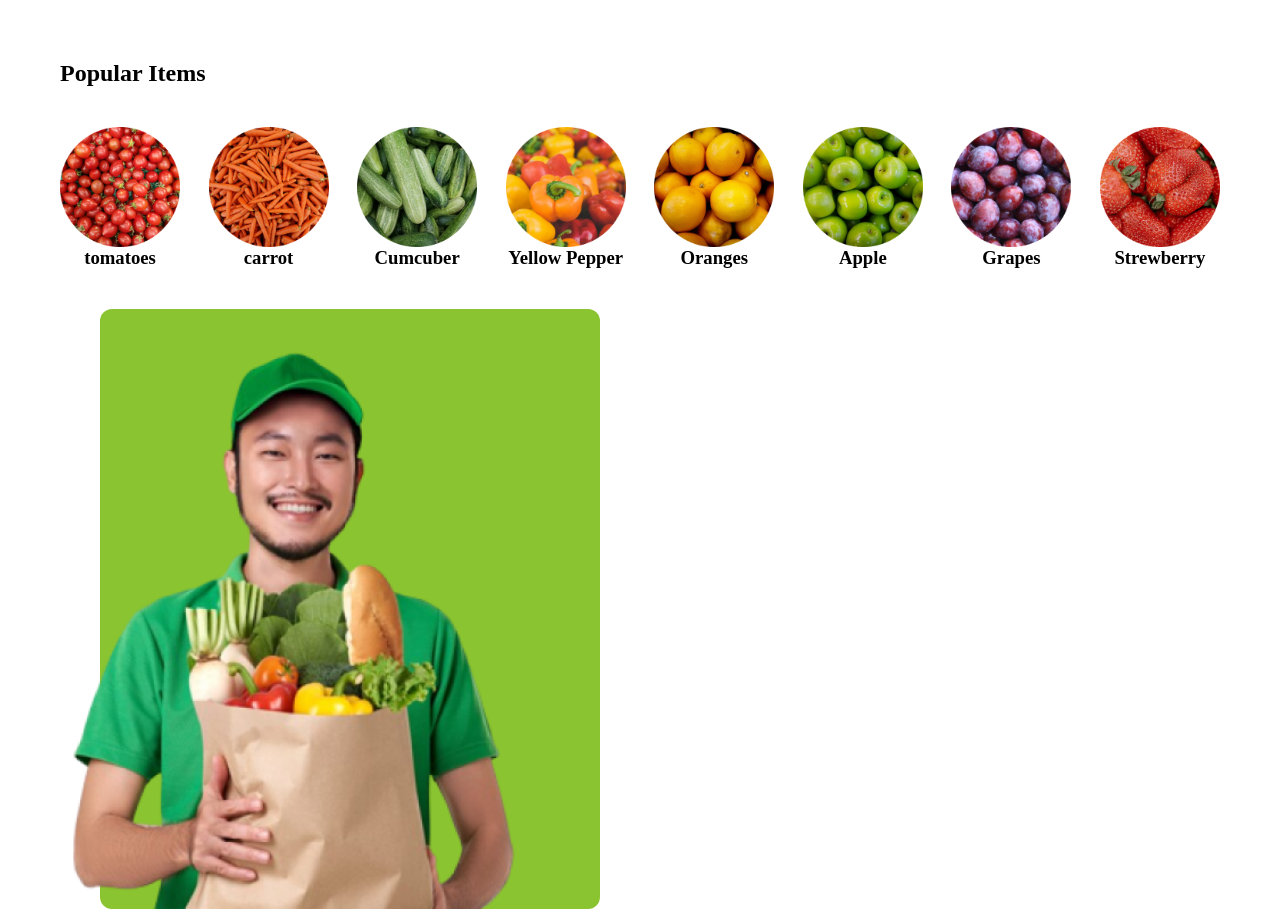
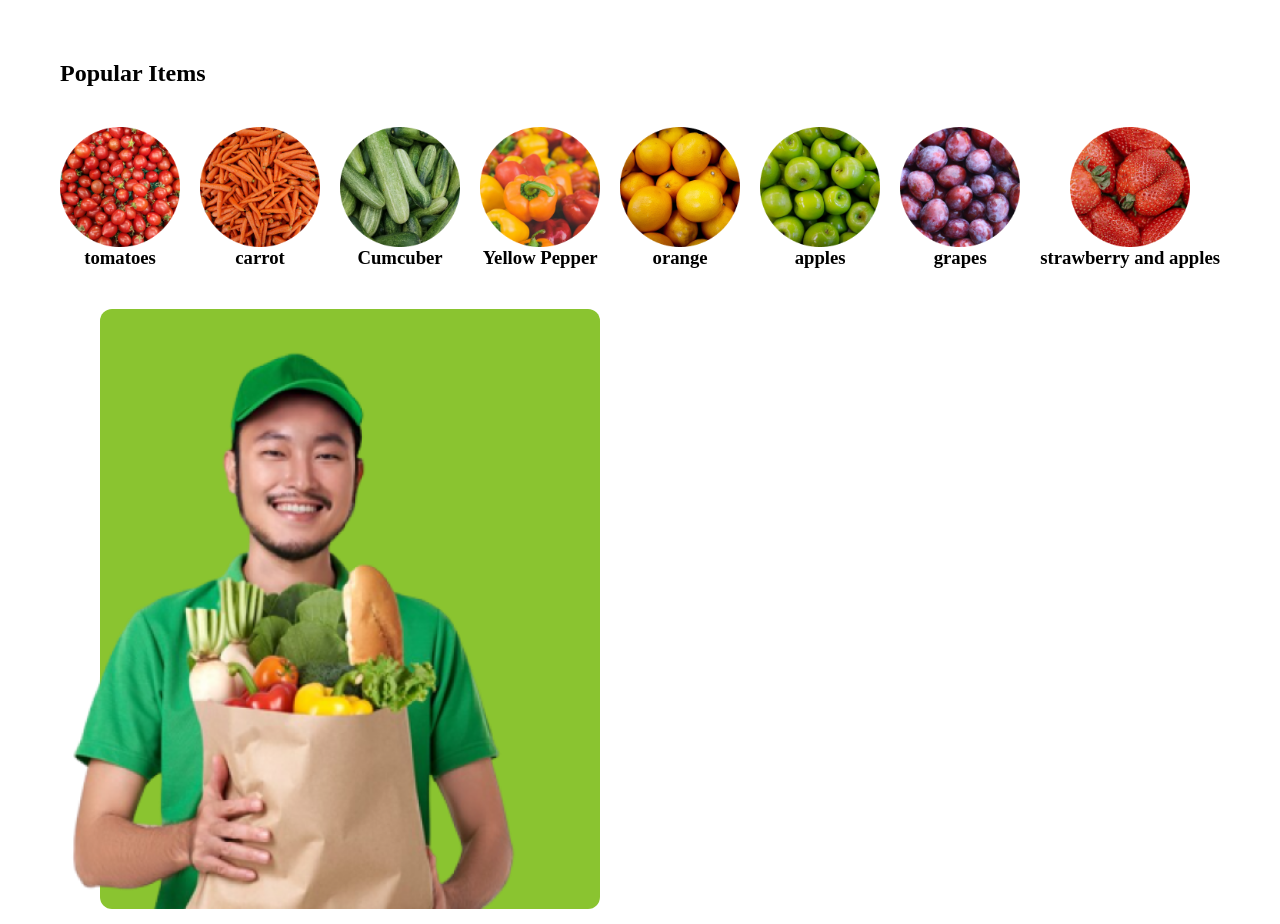
Before and after one commit to emeraldhycient/tutorial, a React (Vite) app: page / in a window 1280 px wide. Shown: the part 900-1824 px from the top of the page. Built offline with nearby package versions, Linux system fonts and the light colour scheme.

Commit message:
[update] made new added usefect

```diff
--- a/src/components/home/Section2.jsx
+++ b/src/components/home/Section2.jsx
@@ -1,4 +1,4 @@
-import React from "react";
+import React, { useEffect } from "react";
 import "./section2.css";
 import img1 from "../../assets/Ellipse 1.png";
 import img2 from "../../assets/Ellipse 2.png";
@@ -25,7 +25,22 @@ function Section2() {
 
   const [Popular, setPopular] = React.useState("");
 
-  React.useEffect(() => {
+  /*React.useEffect(() => {
+    setTimeout(() => {
+      setPopular([
+        { id: 1, name: "tomatoes", image: img1 },
+        { id: 2, name: "carrot", image: img2 },
+        { id: 3, name: "Cumcuber", image: img3 },
+        { id: 4, name: "Yellow Pepper", image: img4 },
+        { id: 5, name: "orange", image: img5 },
+        { id: 6, name: "apples", image: img6 },
+        { id: 7, name: "grapes", image: img8 },
+        { id: 8, name: "strawberry and apples", image: img9 },
+      ]);
+    }, 3000);
+  }, []);*/
+
+  useEffect(function () {
     setTimeout(() => {
       setPopular([
         { id: 1, name: "tomatoes", image: img1 },
@@ -45,38 +60,18 @@ function Section2() {
       <section>
         <h2 id="head">Popular Items</h2>
         <div className="imageholder">
-          <div className="hold">
-            <img src={img1} alt="" className="img" />
-            <h1>tomatoes</h1>
-          </div>
-          <div className="hold">
-            <img src={img2} alt="" className="img" />
-            <h1>carrot</h1>
-          </div>
-          <div className="hold">
-            <img src={img3} alt="" className="img" />
-            <h1>Cumcuber </h1>
-          </div>
-          <div className="hold">
-            <img src={img4} alt="" className="img" />
-            <h1>Yellow Pepper</h1>
-          </div>
-          <div className="hold">
-            <img src={img5} alt="" className="img" />
-            <h1>Oranges</h1>
-          </div>
-          <div className="hold">
-            <img src={img6} alt="" className="img" />
-            <h1>Apple</h1>
-          </div>
-          <div className="hold">
-            <img src={img8} alt="" className="img" />
-            <h1>Grapes</h1>
-          </div>
-          <div className="hold">
-            <img src={img9} alt="" className="img" />
-            <h1>Strewberry</h1>
-          </div>
+          {Popular ? (
+            Popular.map(function (item, index) {
+              return (
+                <div className="hold" key={item.id}>
+                  <img src={item.image} alt="" className="img" />
+                  <h1>{item.name}</h1>
+                </div>
+              );
+            })
+          ) : (
+            <div>loading...</div>
+          )}
         </div>
       </section>
       <section>
```
